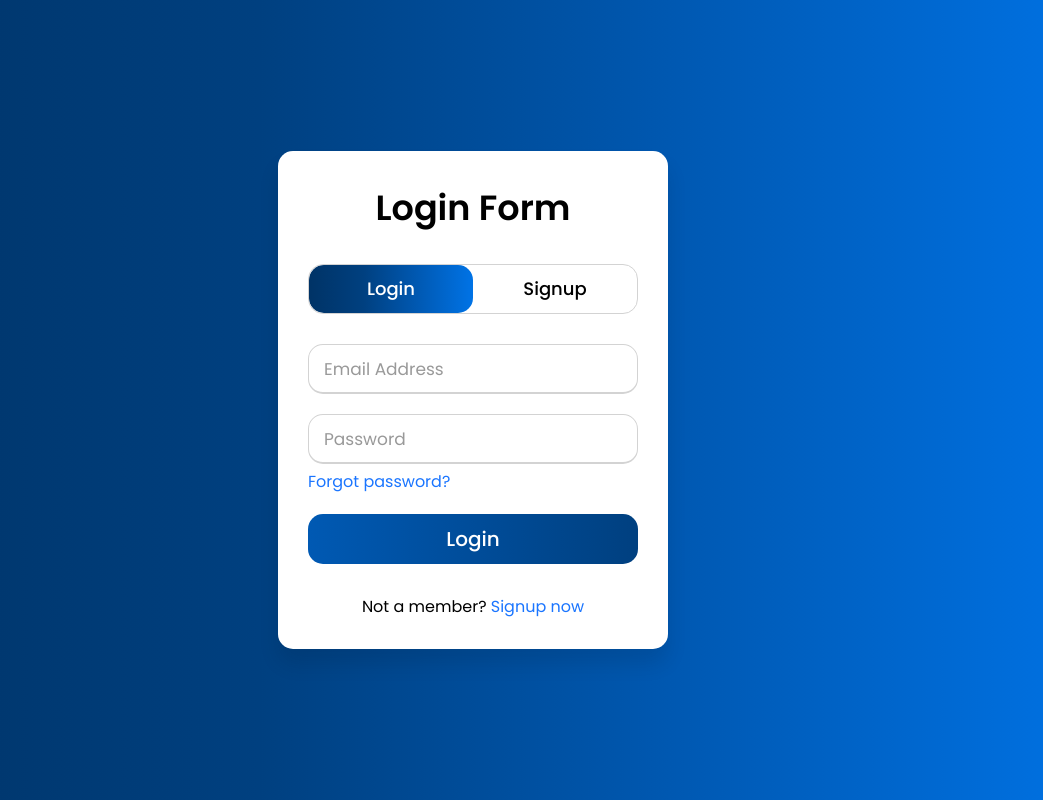
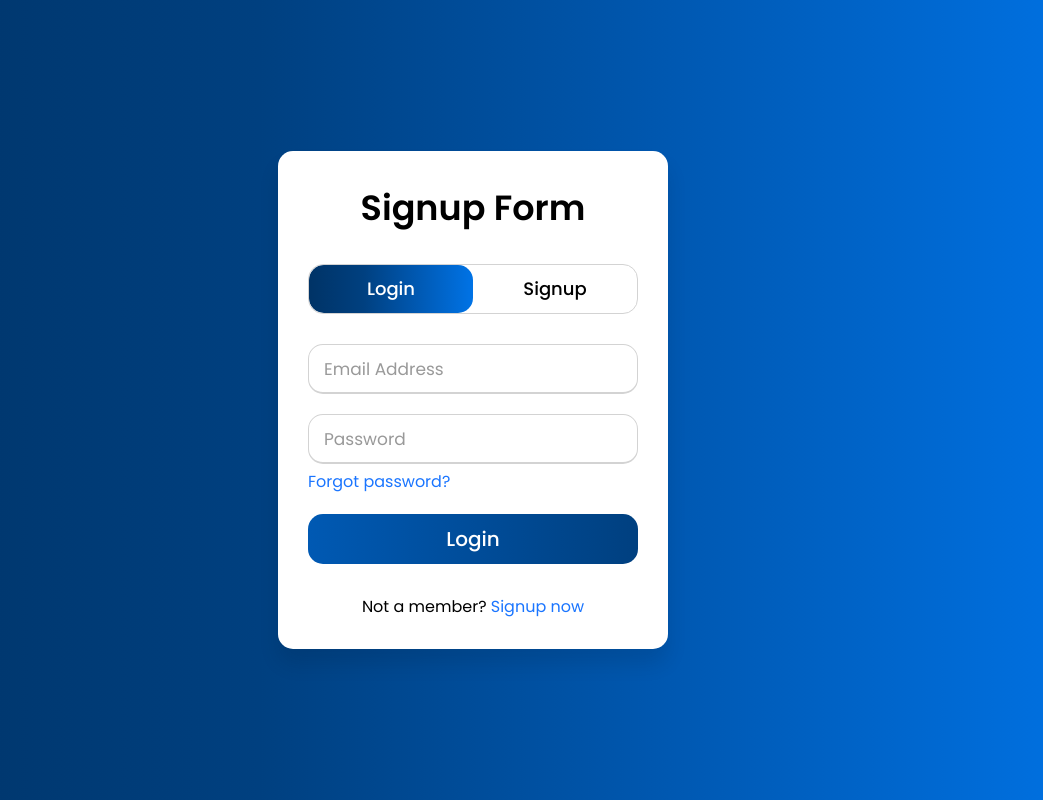
Before and after one commit to abdullah-ibit/login_form, a plain HTML site: page index.html in a window 1280 px wide. Shown: the whole page, without its empty margins (167-1210 px from the left). Drawn offline with Linux system fonts and the light colour scheme.

Commit message:
heading change

```diff
--- a/index.html
+++ b/index.html
@@ -10,7 +10,7 @@
 
     <div class="wrapper">
         <div class="title-text">
-          <div class="title login">Login Form</div>
+          <!-- <div class="title login">Login Form</div> -->
           <div class="title signup">Signup Form</div>
         </div>
         <div class="form-container">
```
